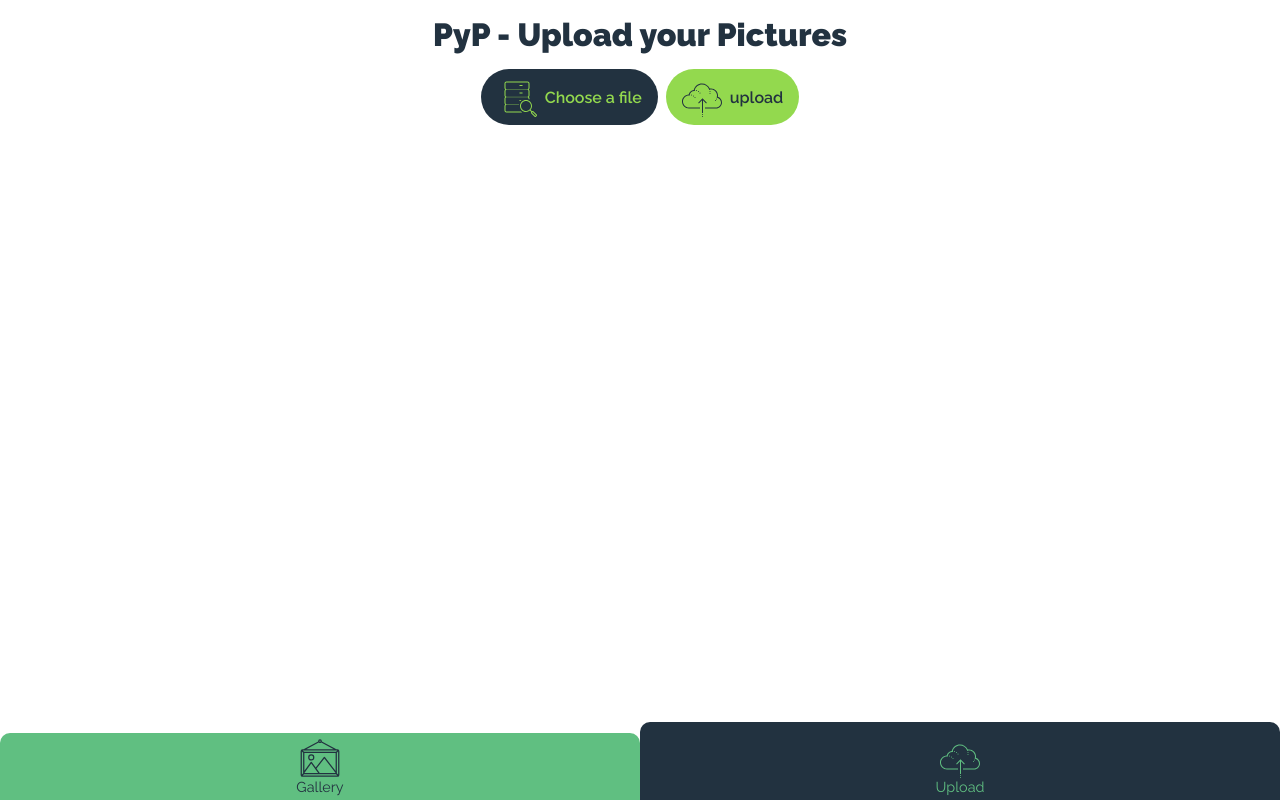
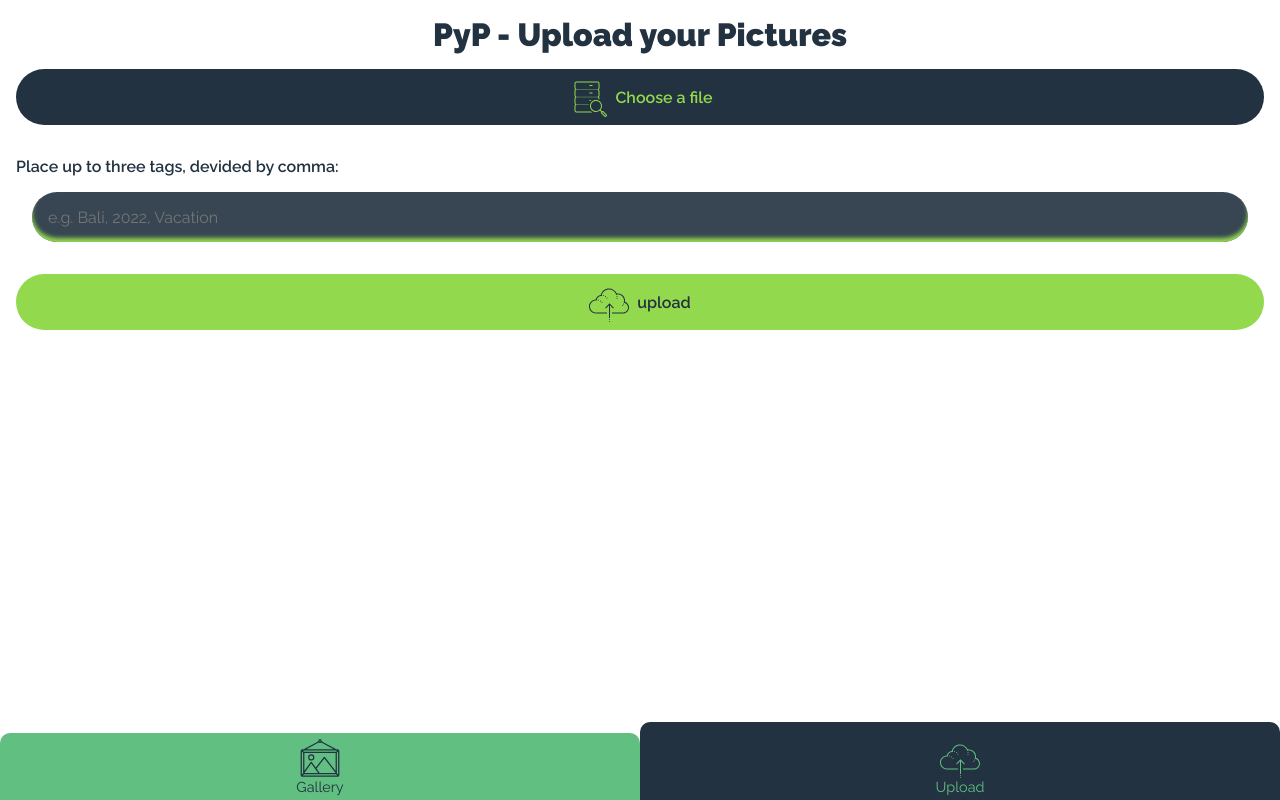
Before and after one commit to Ju-Schn/PyP, a React (Create React App) app in the folder client/: page /upload in a window 1280 px wide. Built offline with nearby package versions, Linux system fonts and the light colour scheme; no server answers.

Commit message:
improve styling, add input

```diff
--- a/client/src/GlobalStyles.js
+++ b/client/src/GlobalStyles.js
@@ -20,7 +20,8 @@ h1, h2, h3, h4, h5, h6 {
 }
 
 input, label, textarea {
-  font-size: 1em
+  font-size: 1em;
+  font-family: inherit;
 }
 
 button {
--- a/client/src/components/StyledButton.js
+++ b/client/src/components/StyledButton.js
@@ -15,6 +15,8 @@ export default styled.button`
     css`
       background-color: #93d94e;
       color: #223240;
+      justify-content: center;
+  align-items: center;
     `}
 
   ${props =>
--- a/client/src/pages/Upload.js
+++ b/client/src/pages/Upload.js
@@ -14,10 +14,10 @@ export default function Upload() {
   return (
     <>
       <StyledTitle>PyP - Upload your Pictures</StyledTitle>
-      <FlexContainer arialabbeledby="form-title" onSubmit={handleSubmitFile}>
-        <StyledLabel id="form-title" htmlFor="file">
+      <FlexForm arialabbeledby="form-title" onSubmit={handleSubmitFile}>
+        <StyledFileLabel id="form-title" htmlFor="file">
           <ChooseIcon aria-hidden="true" /> Choose a file
-        </StyledLabel>
+        </StyledFileLabel>
         <HiddenInput
           id="file"
           type="file"
@@ -25,16 +25,19 @@ export default function Upload() {
           accept="image/*"
           onChange={handleFileInputChange}
         />
-        <StyledButton variant="submit">
-          <UploadIcon aria-hidden="true" /> upload
-        </StyledButton>
-      </FlexContainer>
-      {previewSource && (
+        {previewSource && (
         <FlexWrapper>
           <StyledText>Preview</StyledText>
           <img src={previewSource} alt="chosen" style={{ width: '250px' }} />
         </FlexWrapper>
       )}
+        <StyledLabel htmlFor='tags'>Place up to three tags, devided by comma:</StyledLabel>
+        <StyledInput id='tags' type='text' name='tags' placeholder='e.g. Bali, 2022, Vacation' />
+        <StyledButton variant="submit">
+          <UploadIcon aria-hidden="true" /> upload
+        </StyledButton>
+      </FlexForm>
+
       <Navigation />
     </>
   )
@@ -80,11 +83,12 @@ const FlexWrapper = styled.div`
   margin-bottom: 32px;
 `
 
-const FlexContainer = styled.form`
+const FlexForm = styled.form`
   display: flex;
-  gap: 8px;
+  flex-direction: column;
+  gap: 16px;
   justify-content: center;
-  margin-bottom: 16px;
+  margin: 16px;
 `
 
 const StyledText = styled.span`
@@ -101,14 +105,31 @@ const HiddenInput = styled.input`
   z-index: -1;
 `
 
-const StyledLabel = styled.label`
+const StyledFileLabel = styled.label`
   display: flex;
+  justify-content: center;
   align-items: center;
   gap: 8px;
   border-radius: 30px;
   background-color: #223240;
   color: #93d94e;
   padding: 8px 16px;
+  margin-bottom: 16px;
   font-weight: 600;
   cursor: pointer;
 `
+
+const StyledInput = styled.input`
+margin: 0 16px 16px 16px;
+padding: 16px;
+border-radius: 30px;
+border:none;
+height: 50px;
+background-color: rgb(34,50,64, 0.90);
+color: #93D94E;
+box-shadow: inset 0px -4px 4px rgba(147,217,78 ,1);
+`
+
+const StyledLabel = styled.label`
+font-size: 16px;
+font-weight: 600;`
```
